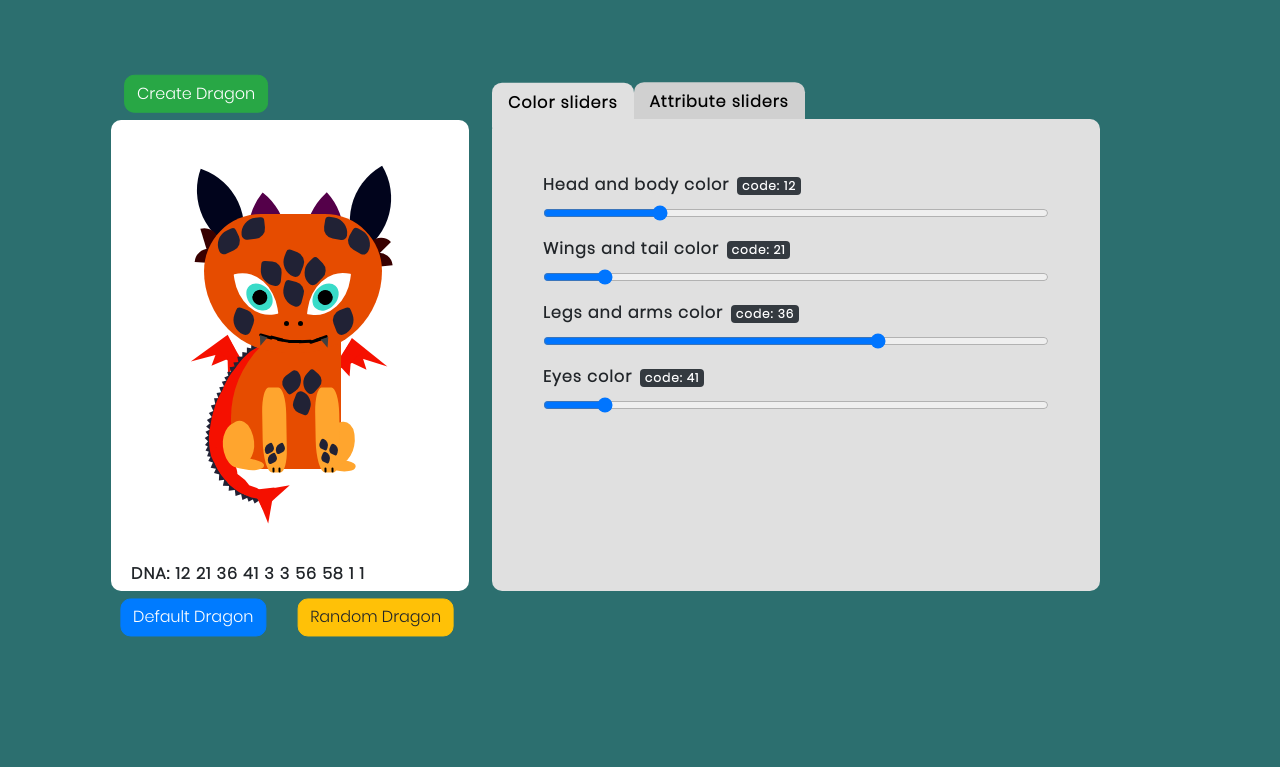
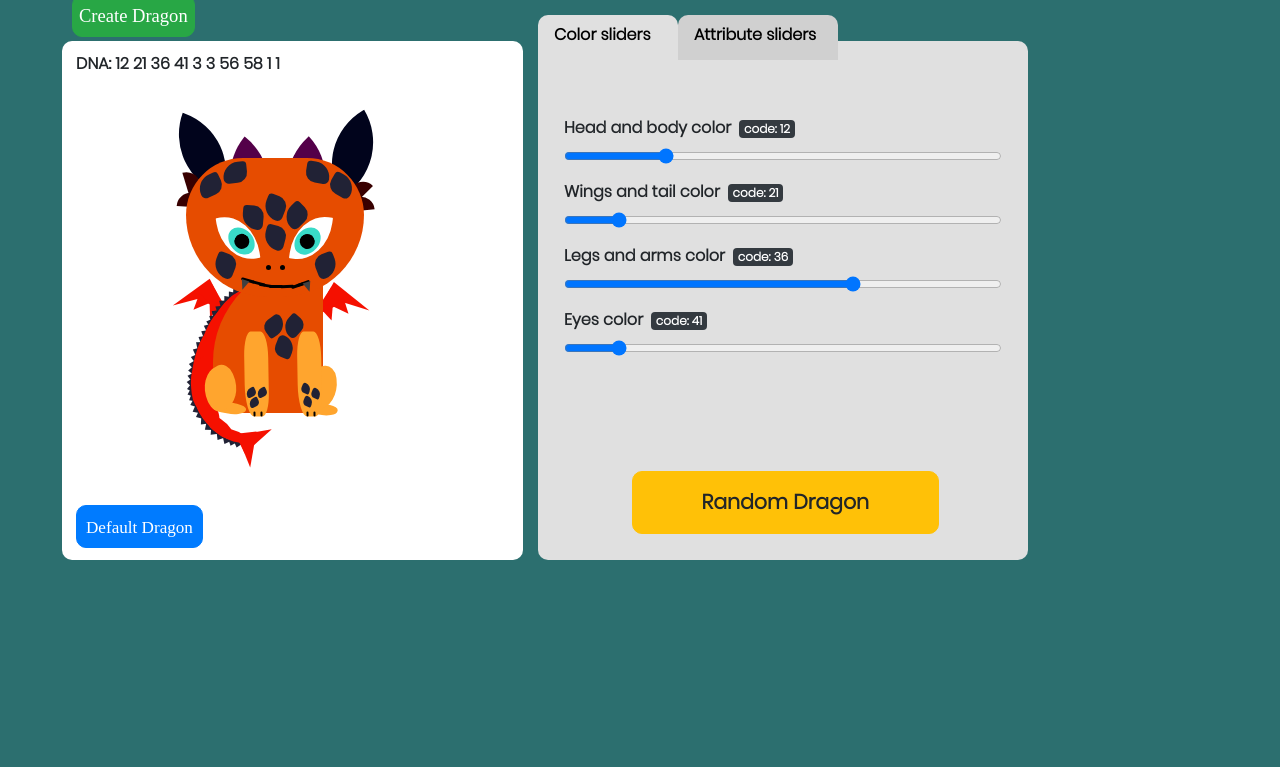
Before and after one commit to Markus-55/Markus-Dragons, a plain HTML site: page client/index.html in a window 1280 px wide. Shown: the part 100-867 px from the top of the page. Drawn offline with Linux system fonts and the light colour scheme; a web font is replaced by a local one.

Commit message:
Working on responsiveness on page collapse

```diff
--- a/client/assets/css/dragon.css
+++ b/client/assets/css/dragon.css
@@ -2,6 +2,8 @@
   position: absolute;
   top: 20%;
   left: 26%;
+  margin-left: 17px;
+  margin-top: 58px;
 }
 
 #head {
--- a/client/assets/css/frontend.css
+++ b/client/assets/css/frontend.css
@@ -1,23 +1,20 @@
+@import url('https://fonts.googleapis.com/css2?family=Brawler&display=swap');
+@import url('https://fonts.googleapis.com/css2?family=Manuale&display=swap');
+
 @font-face {
   font-family: "Poppins";
   src: url("Poppins-Light.ttf");
 }
 
-html {
-  box-sizing: border-box;
-  overflow-y: scroll;
-}
-
 body {
   background: #2c6f6f;
   font-family: Poppins;
-  font-weight: 500;
-  letter-spacing: 1px;
 }
 
 #headerId {
-  margin-top: -3%;
-  margin-bottom: 11%;
+  color: white;
+  padding-left: 41%;
+  margin-bottom: -1%;
 }
 
 #tabId {
@@ -32,8 +29,10 @@ body {
   color: black;
   font-weight: bold;
   border-radius: 10px 10px 0px 0px;
-  height: 71%;
-  transform: translateY(6%);
+  height: 58%;
+  margin-top: 41px;
+  margin-left: -286px;
+  margin-right: 146px;
 }
 
 #attributeTab {
@@ -41,15 +40,9 @@ body {
   font-weight: bold;
   border-radius: 10px 10px 0px 0px;
   height: 58%;
-  transform: translateY(6%);
-}
-
-#dragonBox {
-  background-color: #ffffff;
-  border-radius: 10px;
-  padding-top: 306px;
-  padding-left: 65px;
-  padding-bottom: 141px;
+  margin-top: 41px;
+  margin-left: -146px;
+  margin-right: -14px;
 }
 
 .nav-pills .nav-link:is(.active) {
@@ -62,49 +55,59 @@ body {
 
 #createDragonBtn {
   border-radius: 10px;
-  position: absolute;
-  left: 8%;
-  transform: translateY(-98%) translateX(-45%);
+  margin-top: -352px;
+  margin-left: -55px;
+  padding: 6px;
+  font-family: 'Manuale';
+  font-size: 116%;
 }
 
 #randomDragonBtn {
   border-radius: 10px;
-  position: absolute;
-  left: 21%;
-  transform: translateY(30rem) translateY(17%) translateX(-20%);
+  margin-top: -89px;
+  margin-left: 182px;
+  padding: 11px;
+  width: 82%;
+  height: 11%;
+  font-size: 128%;
+  font-weight: bold;
 }
 
 #defaultDragonBtn {
   border-radius: 10px;
-  position: absolute;
-  left: -10%;
-  transform: translateY(30rem) translateY(17%) translateX(85%);
+  margin-top: 429px;
+  margin-left: -51px;
+  padding: 9px;
+  height: 7.5%;
+  font-family: 'Brawler';
+  font-size: 107%;
 }
 
-#colorSliders {
+#dragonBox {
+  background-color: #ffffff;
+  border-radius: 10px;
+  padding-top: 306px;
+  padding-left: 65px;
+  padding-bottom: 12px;
+  margin-top: 56px;
+  margin-left: -23px;
+  margin-right: -25%;
+}
+
+#colorSliders, #attributeSliders {
   background-color: #e0e0e0;
   border-radius: 10px;
-  margin-top: 7px;
-  width: 102%;
-  height: 472px;
-  padding: 51px;
-  padding-top: 54px;
-}
-
-#attributeSliders {
-  background-color: #e0e0e0;
-  border-radius: 10px;
-  margin-top: 7px;
-  width: 102%;
-  height: 472px;
-  padding: 51px;
-  padding-top: 54px;
+  margin-top: 79px;
+  margin-left: 88px;
+  width: 131%;
+  height: 519px;
+  padding: 26px;
+  padding-top: 75px;
 }
 
 .dnaDiv {
-  position: absolute;
-  left: 20px;
-  bottom: 5px;
+  margin-top: -295px;
+  margin-left: -51px;
 }
 
 #footer {
@@ -112,7 +115,7 @@ body {
   height: 82px;
   padding: 2%;
   background: #f8f8f8;
-  margin-top: 99px;
+  margin-top: 203px;
 }
 
 /**, *::before, *::after {
--- a/client/assets/js/dragonFactory.js
+++ b/client/assets/js/dragonFactory.js
@@ -1,8 +1,3 @@
-//Random color
-/*function randomCode(min, max) {
-  return Math.floor(Math.random() * (max - min)) + min;
-}
-*/
 function genColors() {
   let colors = [];
   for (var i = 10; i < 99; i++) {
--- a/client/assets/js/dragonSettings.js
+++ b/client/assets/js/dragonSettings.js
@@ -88,8 +88,8 @@ $("#randomDragonBtn").click(function() {
 
     "eyeShape": randomCode(1, 7),
     "hornShape": randomCode(1, 5),
-    "topHornsColor": randomCode(1, 7),
-    "sideHornsColor": randomCode(1, 7),
+    "topHornsColor": randomCode(50, 56),
+    "sideHornsColor": randomCode(57, 63),
     "animation": randomCode(1, 5)
   }
 
--- a/client/index.html
+++ b/client/index.html
@@ -19,41 +19,18 @@
 
 <body>
 
-  <div class="container p-5">
-    <div class="row">
-      <div class="col-lg-12">
-        <div align="center" id="headerId">
-          <h1 class="c-white">Dragon-Factory</h1>
-          <p class="c-white">Create your custom dragons</p>
-        </div>
-      </div>
+  <div class="container">
+
+    <div id="headerId">
+      <h1>Dragon-Factory</h1>
+      <p>Create your custom dragons</p>
     </div>
 
     <div class="row">
-      <div class="col-lg-12">
+      <div class="col-md-4">
 
-        <ul class="nav nav-pills" id="tabId" role="tablist">
-          <li class="nav-item" role="presentation">
-            <a class="nav-link active" id="colorTab" data-toggle="pill" href="#colorContent" role="tab" aria-controls="colorContent" aria-selected="true">Color sliders</a>
-          </li>
-          <li class="nav-item" role="presentation">
-            <a class="nav-link" id="attributeTab" data-toggle="pill" href="#attributeContent" role="tab" aria-controls="attributeContent" aria-selected="false">Attribute sliders</a>
-          </li>
-        </ul>
-
-      </div>
-    </div>
-
-    <div class="row">
-      <div class="col-lg-12">
+        <div id="dragonBox">
           <button type="button" class="btn btn-success" id="createDragonBtn">Create Dragon</button>
-        <button type="button" class="btn btn-warning" id="randomDragonBtn">Random Dragon</button>
-        <button type="button" class="btn btn-primary" id="defaultDragonBtn">Default Dragon</button>
-      </div>
-    </div>
-
-    <div class="row">
-      <div class="col-lg-4 m-2" id="dragonBox">
 
           <!-- The dragon -->
           <div id="dragon">
@@ -212,6 +189,7 @@
             </div>
 
           </div>
+
           <br>
           <div class="dnaDiv" id="dragonDna">
             <b>
@@ -231,12 +209,25 @@
             </b>
           </div>
 
+          <button type="button" class="btn btn-primary" id="defaultDragonBtn">Default Dragon</button>
+
+        </div>
       </div>
 
-      <div class="col-lg-7">
+      <div class="col-md-lg-8">
+
+        <ul class="nav nav-pills" id="tabId" role="tablist">
+          <li class="nav-item" role="presentation">
+            <a class="nav-link active" id="colorTab" data-toggle="pill" href="#colorContent" role="tab" aria-controls="colorContent" aria-selected="true">Color sliders</a>
+          </li>
+          <li class="nav-item" role="presentation">
+            <a class="nav-link" id="attributeTab" data-toggle="pill" href="#attributeContent" role="tab" aria-controls="attributeContent" aria-selected="false">Attribute sliders</a>
+          </li>
+        </ul>
 
         <div class="tab-content">
-          <div class="tab-pane fade show active" id="colorContent" role="tabpanel" aria-labelledby="colorTab">
+
+          <div class="tab-pane active" id="colorContent" role="tabpanel" aria-labelledby="colorTab">
 
             <!-- Sliders for attributes -->
             <div id="colorSliders">
@@ -271,7 +262,7 @@
             </div>
           </div>
 
-          <div class="tab-pane fade" id="attributeContent" role="tabpanel" aria-labelledby="attributeTab">
+          <div class="tab-pane" id="attributeContent" role="tabpanel" aria-labelledby="attributeTab">
 
             <!-- Sliders for attributes -->
             <div id="attributeSliders">
@@ -313,7 +304,10 @@
             </div>
 
           </div>
+          <button type="button" class="btn btn-warning" id="randomDragonBtn">Random Dragon</button>
         </div>
+
+
 
       </div>
 
@@ -322,18 +316,7 @@
   </div>
   <br>
 
-
-
-
-
-  </div>
-
-  <div class="row">
-    <div class="col-lg-12" <footer align="left" id="footer">
-      <p>Ivan on Tech Academy Bootcamp</p>
-      </footer>
-    </div>
-  </div>
+  <p id="footer">Ivan on Tech Academy Bootcamp</p>
 
 </body>
 <script src="assets/js/colors.js"></script>
```
Lines whose indentation alone changed are shown as unchanged.
